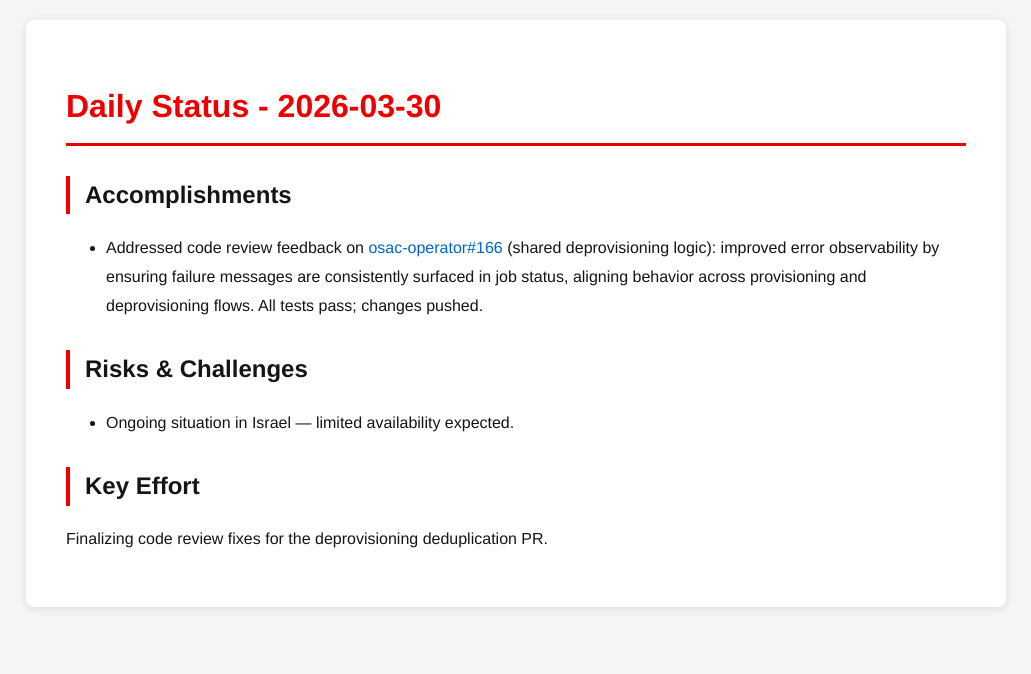
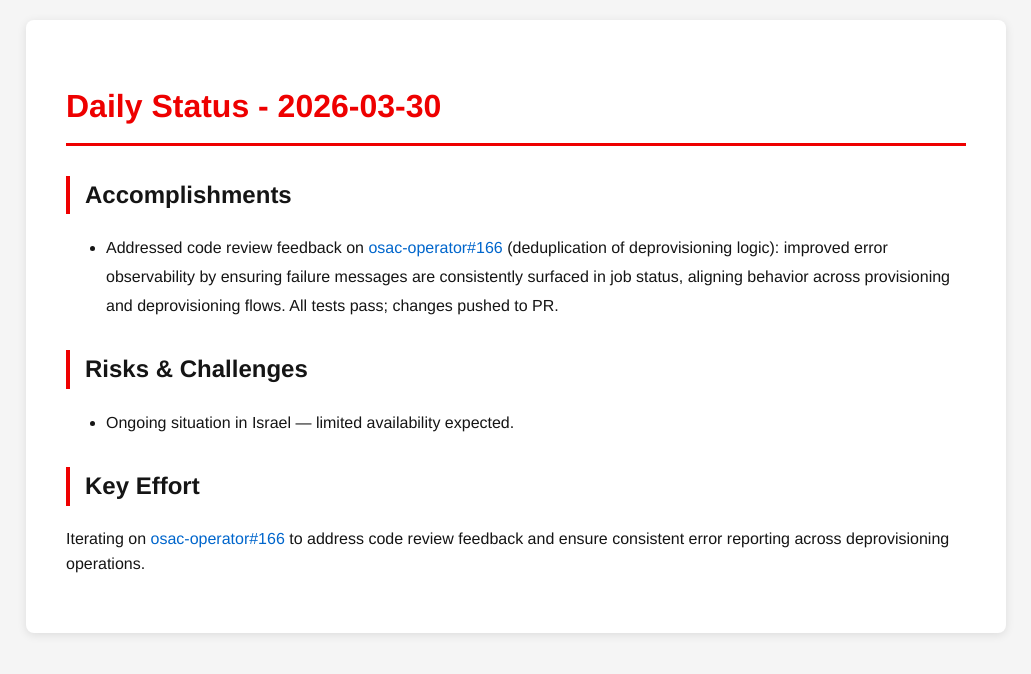
Before and after one commit to tzvatot/daily-status, a Jekyll site: the page built from 2026-03-30.md, in a window 1280 px wide. Shown: the top 674 px of the page, without its empty margins (124-1155 px from the left). Built offline with Jekyll 4.4.1, drawn with Linux system fonts in a browser that asks for light colours.

Commit message:
Daily status update - 2026-03-30

```diff
--- a/2026-03-30.md
+++ b/2026-03-30.md
@@ -7,10 +7,10 @@
 # Daily Status - 2026-03-30
 
 ## Accomplishments
-- Addressed code review feedback on [osac-operator#166](https://github.com/osac-project/osac-operator/pull/166) (shared deprovisioning logic): improved error observability by ensuring failure messages are consistently surfaced in job status, aligning behavior across provisioning and deprovisioning flows. All tests pass; changes pushed.
+- Addressed code review feedback on [osac-operator#166](https://github.com/osac-project/osac-operator/pull/166) (deduplication of deprovisioning logic): improved error observability by ensuring failure messages are consistently surfaced in job status, aligning behavior across provisioning and deprovisioning flows. All tests pass; changes pushed to PR.
 
 ## Risks & Challenges
 - Ongoing situation in Israel — limited availability expected.
 
 ## Key Effort
-Finalizing code review fixes for the deprovisioning deduplication PR.
+Iterating on [osac-operator#166](https://github.com/osac-project/osac-operator/pull/166) to address code review feedback and ensure consistent error reporting across deprovisioning operations.
```
